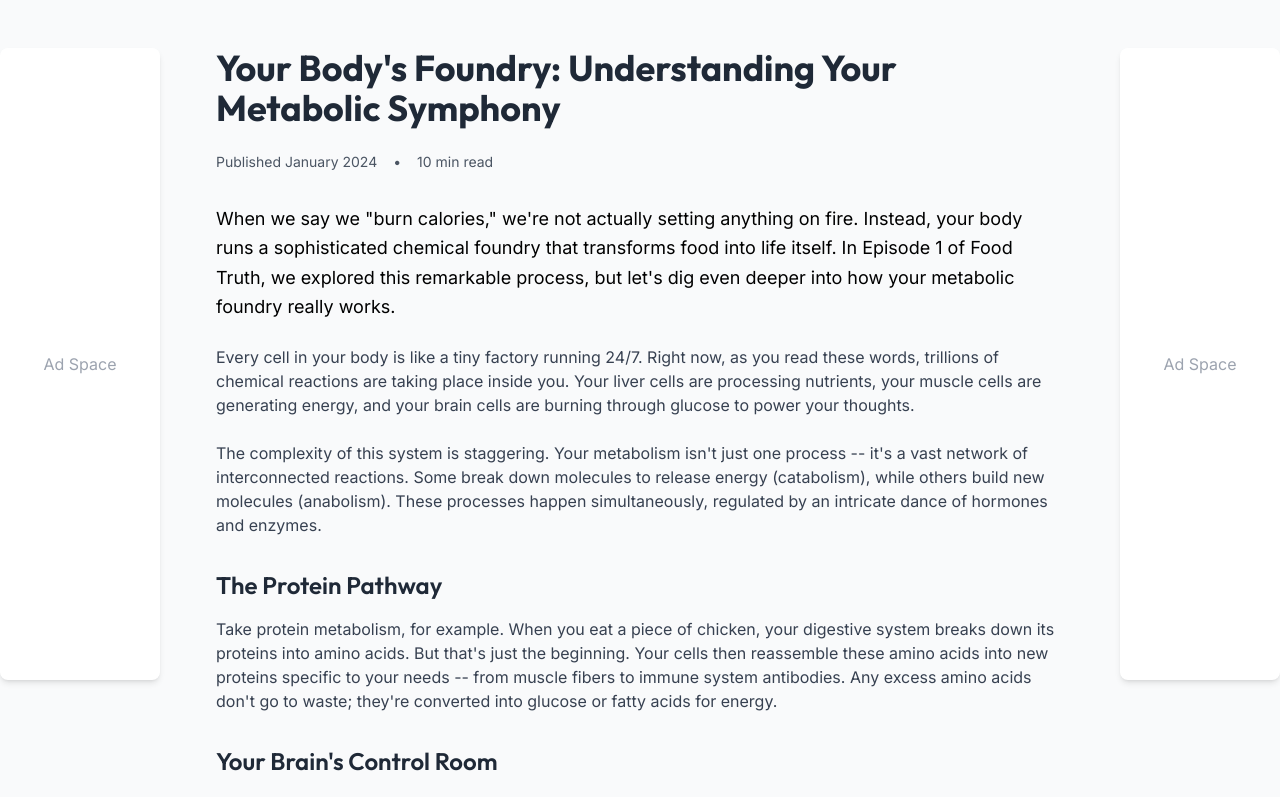
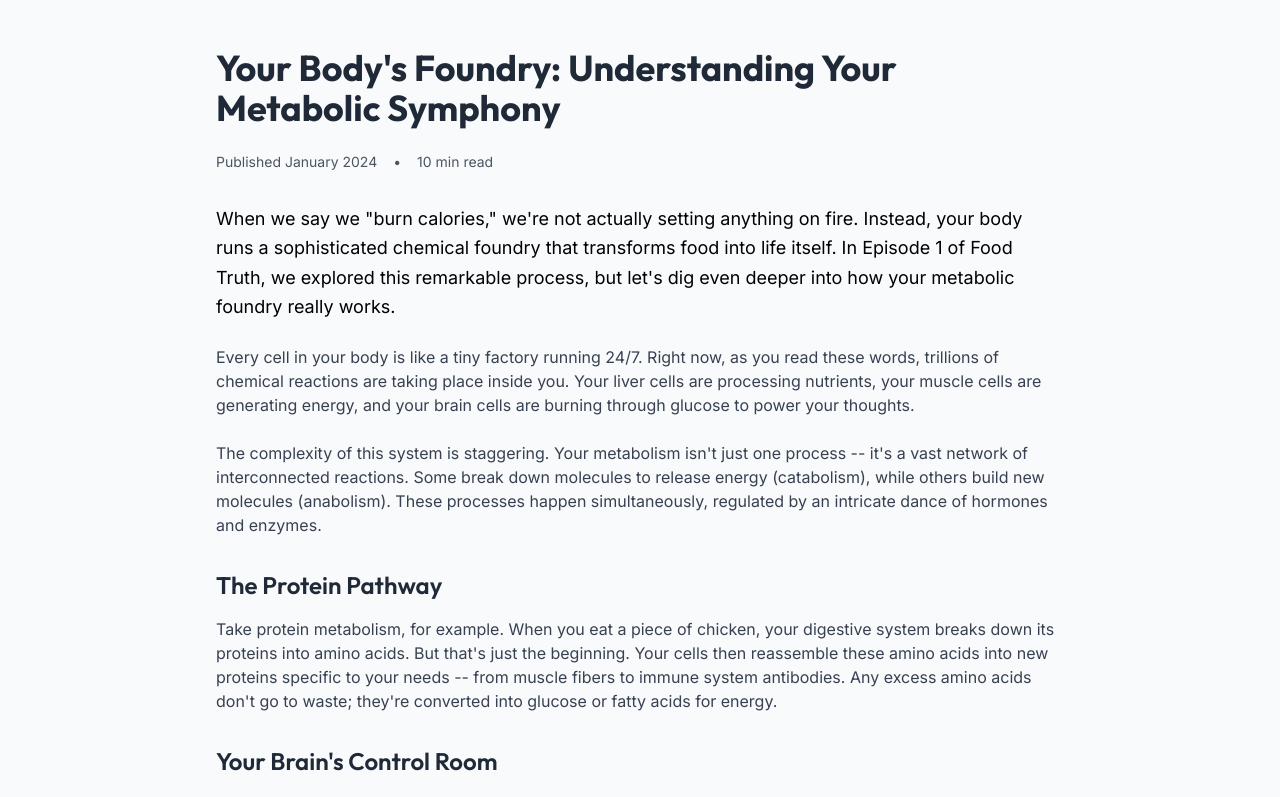
Before and after one commit to EricScottJohnston/foodtruth, a Next.js app: page /blog in a window 1280 px wide. Shown: the top 797 px of the page. Built offline with nearby package versions, Linux system fonts and the light colour scheme.

Commit message:
Update page.js

```diff
--- a/app/blog/page.js
+++ b/app/blog/page.js
@@ -5,17 +5,6 @@ const outfit = Outfit({ subsets: ['latin'] })
 export default function B1E1Blog() {
   return (
     <div className="min-h-screen bg-gray-50 py-12">
-      <div className="flex justify-between max-w-[1800px] mx-auto">
-        {/* Left Ad Space */}
-        <div className="hidden xl:block w-[160px] min-h-screen sticky top-0">
-          <div className="bg-white p-4 rounded-lg shadow-md">
-            <div className="h-[600px] flex items-center justify-center text-gray-400">
-              Ad Space
-            </div>
-          </div>
-        </div>
-
-        {/* Main Content */}
       <article className="container mx-auto px-6 max-w-4xl">
         <h1 className={`${outfit.className} text-3xl md:text-4xl font-bold mb-6 text-gray-800`}>
           Your Body's Foundry: Understanding Your Metabolic Symphony
@@ -85,16 +74,6 @@ export default function B1E1Blog() {
           </p>
         </div>
       </article>
-
-        {/* Right Ad Space */}
-        <div className="hidden xl:block w-[160px] min-h-screen sticky top-0">
-          <div className="bg-white p-4 rounded-lg shadow-md">
-            <div className="h-[600px] flex items-center justify-center text-gray-400">
-              Ad Space
-            </div>
-          </div>
-        </div>
-      </div>
     </div>
   );
 }
```
Lines whose indentation alone changed are shown as unchanged.
